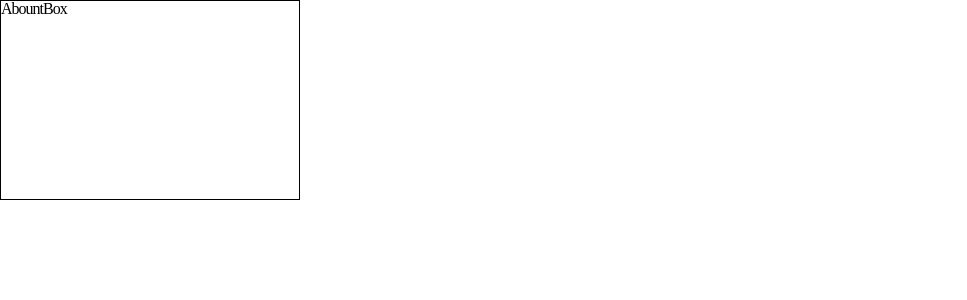
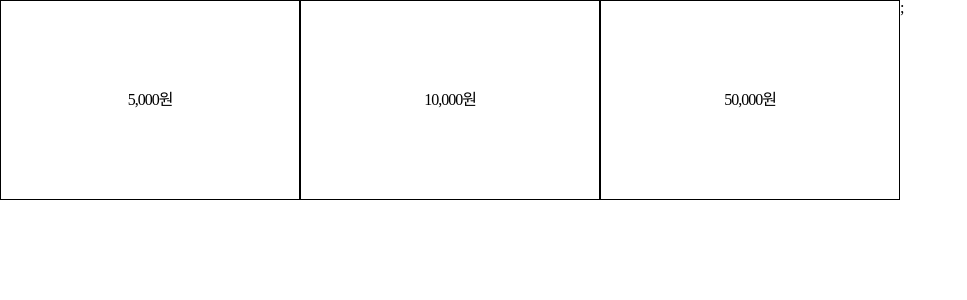
Before and after one commit to payments-laboratory/payments-lab-front, a React (Create React App) app: page /amount in a window 1280 px wide. Shown: the top 300 px of the page, without its empty margins (0-967 px from the left). Built offline with nearby package versions, Linux system fonts and the light colour scheme.

Commit message:
Add: Amount Box Css

```diff
--- a/src/pages/payment/amount/AmountBox.tsx
+++ b/src/pages/payment/amount/AmountBox.tsx
@@ -2,13 +2,30 @@ import React from "react";
 
 import styled from "styled-components";
 
+const RP: string[] = ["5,000원", "10,000원", "50,000원"];
+
 const AmountBox = () => {
-    return <AmountBoxDiv>AbountBox</AmountBoxDiv>;
+    return (
+        <AmountBoxDiv>
+            {RP.map(item => (
+                <RPdiv>{item}</RPdiv>
+            ))}
+            ;
+        </AmountBoxDiv>
+    );
 };
+const AmountBoxDiv = styled.div`
+    display: flex;
+`;
 
-const AmountBoxDiv = styled.div`
+const RPdiv = styled.div`
     width: 300px;
     height: 200px;
     border: solid 1px black;
+    display: flex;
+    flex-direction: column;
+    justify-content: center;
+    align-items: center;
 `;
+
 export default AmountBox;
```
